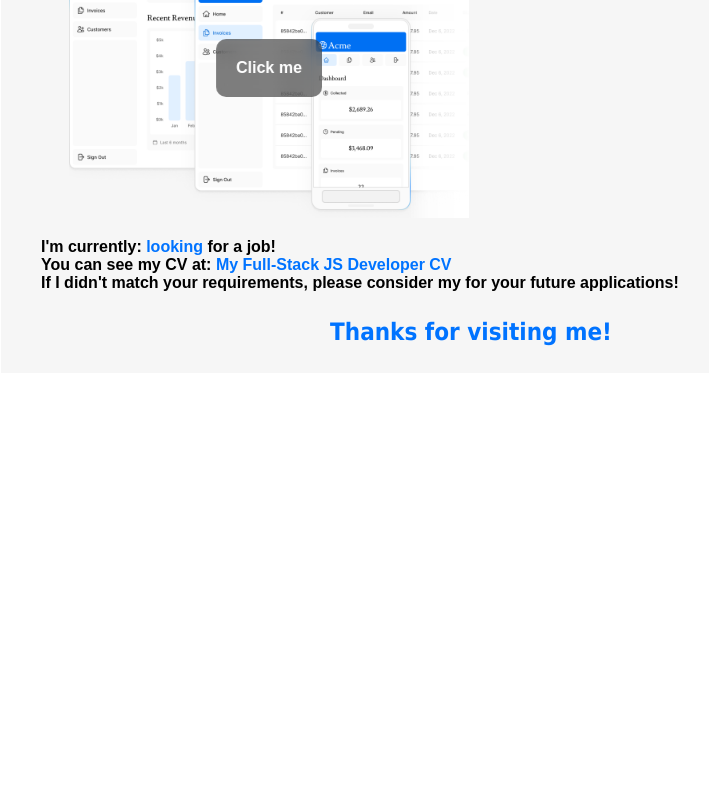
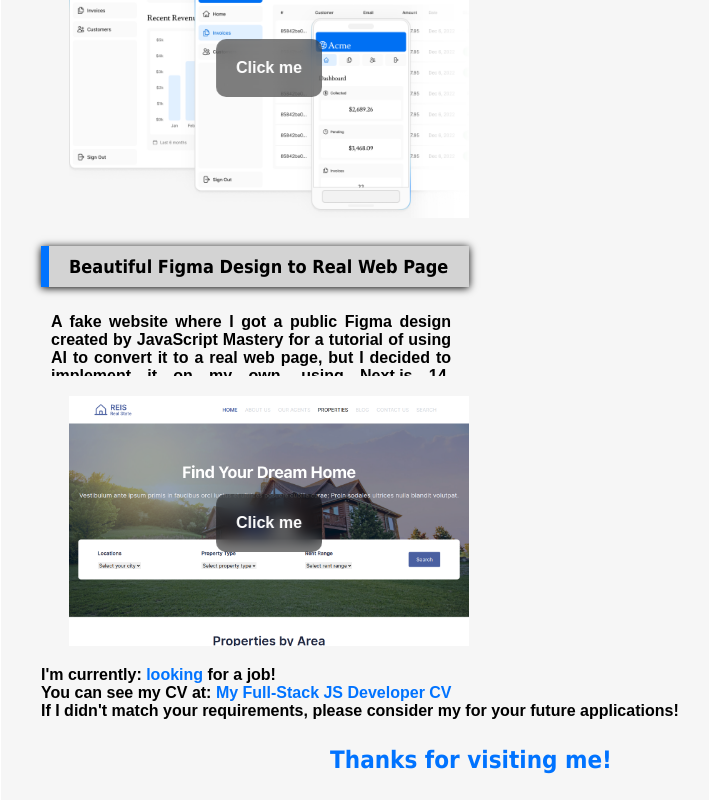
Before and after one commit to josiasbudaydeveloper/josiasbudaydeveloper.github.io, a React (Vite) app: page / in a window 1280 px wide. Shown: the part 3253-4053 px from the top of the page, without its empty margins (339-1048 px from the left). Before the commit the page ends 3626 px from the top, so only its background shows below. Built offline with nearby package versions, Linux system fonts and the light colour scheme.

Commit message:
Adding a new live project

```diff
--- a/src/assets/index.ts
+++ b/src/assets/index.ts
@@ -1,9 +1,11 @@
 import BlogApp from './BlogApp.png';
 import HooBank from './HooBank.png';
 import DashboardApp from './HeroDesktop.png';
+import BeautifulFigmaDesignToRealWebPage from './BeautifulFigmaDesignToRealWebPage.png';
 
 export {
   BlogApp,
   HooBank,
-  DashboardApp
+  DashboardApp,
+  BeautifulFigmaDesignToRealWebPage
 }
--- a/src/constants/index.ts
+++ b/src/constants/index.ts
@@ -1,4 +1,5 @@
 import {
+  BeautifulFigmaDesignToRealWebPage,
   BlogApp,
   DashboardApp,
   HooBank
@@ -236,5 +237,16 @@ export const liveProjects = [
     link: "https://josiasbudaydeveloper-next-14-dashboard-app.vercel.app/",
     img: DashboardApp,
     alt: "NextJS 14's Dashboard App Tutorial (App Router)"
+  },
+  {
+    id: "Beautiful Figma Design to Real Web Page",
+    header: "Beautiful Figma Design to Real Web Page",
+    description: `A fake website where I got a public Figma design created by JavaScript Mastery
+      for a tutorial of using AI to convert it to a real web page, but I decided to implement it
+      on my own, using Next.js 14, TypeScript and Tailwind.css
+    `,
+    link: "https://josiasbudaydeveloper-beautiful-figma-design-to-real-web-page.vercel.app/",
+    img: BeautifulFigmaDesignToRealWebPage,
+    alt: "Beautiful Figma Design to Real Web Page"
   }
 ]
```
Also changed, not shown: public/images/website-desktop.png (renamed from public/website-desktop.png), src/assets/BeautifulFigmaDesignToRealWebPage.png (added).
